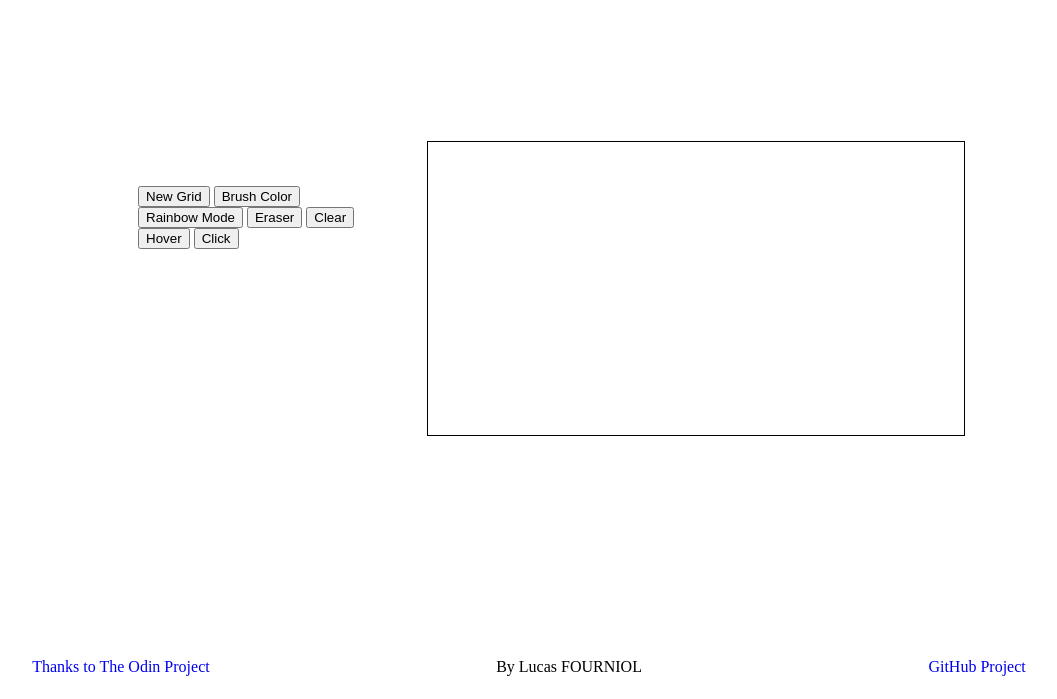
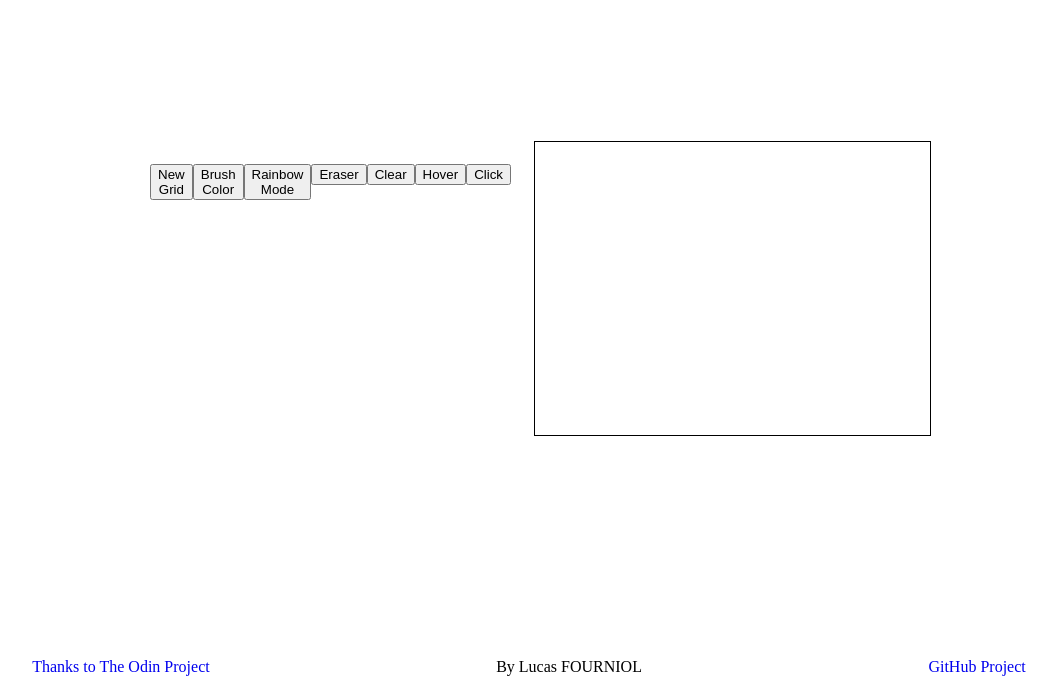
Before and after one commit to Oreus-F/Etch-a-Sketch, a plain HTML site: page index.html in a window 1280 px wide. Shown: the part 101-800 px from the top of the page, without its empty margins (111-1168 px from the left). Drawn offline with Linux system fonts and the light colour scheme.

Commit message:
Add a panel div for the buttons

```diff
--- a/index.html
+++ b/index.html
@@ -15,6 +15,7 @@
     <div class="middleSection">
 
         <div class="settings">
+            <div class="panel">
                 <button class="newGrid">New Grid</button>
 
                 <button class="colorMode">Brush Color</button>
@@ -24,6 +25,7 @@
 
                 <button class="hoverMode">Hover</button>
                 <button class="clickMode">Click</button>
+            </div>
         </div>
         <div class="container"></div>
 
--- a/style.css
+++ b/style.css
@@ -20,6 +20,11 @@ a{
     text-decoration: none;
 }
 
+button{
+    max-width: fit-content;
+    max-height: fit-content;
+}
+
 .footer, .header{
     width: 100vw;
 }
@@ -32,13 +37,19 @@ a{
 
 .settings{
     flex: 1;
-    padding: 12mm;
+    display: flex;
+    padding: 6mm;
+}
+
+.panel{
+    flex : 1;
+    display: flex;
 }
 
 .container{
     border: 0.5mm solid black;
     display : flex;
-    flex: 1 0 auto;
+    flex: 2 0 auto;
     max-height: 80%;
     aspect-ratio: 1/1;
 }
@@ -52,7 +63,8 @@ a{
 .gridRow{
     flex: 1;
     opacity: 0;
-    background-color: white;
+    background-color: lightgray;
+    border: 1px dashed black;
 }
 
 .header{
```
Also changed, not shown: script.js (line endings or trailing spaces). Lines whose indentation alone changed are shown as unchanged.
